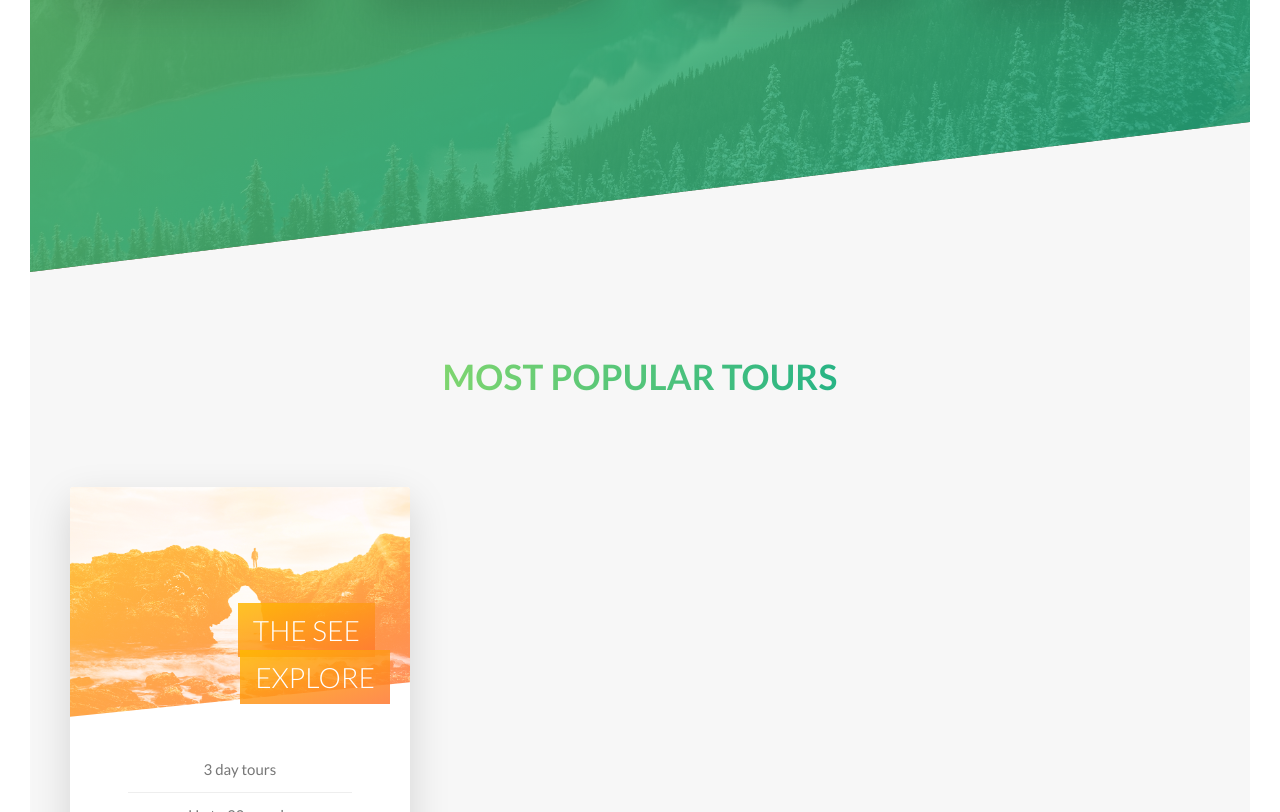
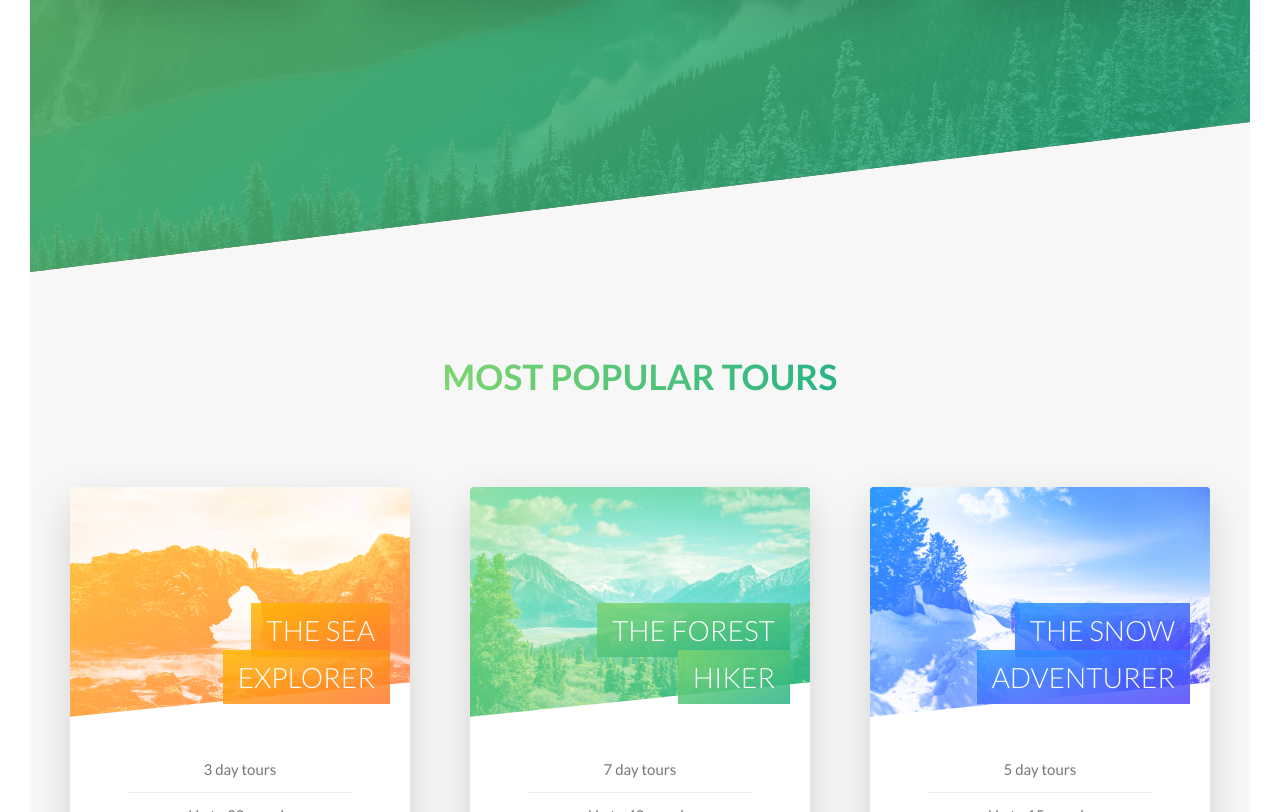
Before and after one commit to pilarrus/Natours, a website: page index.html in a window 1280 px wide. Shown: the part 1988-2800 px from the top of the page. Drawn offline with Linux system fonts and the light colour scheme.

Commit message:
Building the Tours Section Part 3

```diff
--- a/index.html
+++ b/index.html
@@ -139,7 +139,7 @@
         </div>
       </section>
 
-      <section class="section-tours">
+      <section class="section-tours" id="section-tours">
         <div class="u-center-text u-margin-bottom-big">
           <h2 class="heading-secondary">
             Most popular tours
@@ -149,12 +149,14 @@
         <div class="row">
           <div class="col-1-of-3">
             <div class="card">
-              <h class="card__side card__side--front">
+              <div class="card__side card__side--front">
                 <div class="card__picture card__picture--1">
                   &nbsp;
                 </div>
                 <h4 class="card__heading">
-                  <span class="card__heading-span card__heading-span--1">The See Explore</span>
+                  <span class="card__heading-span card__heading-span--1"
+                    >The Sea Explorer</span
+                  >
                 </h4>
                 <div class="card__details">
                   <ul>
@@ -167,23 +169,86 @@
                 </div>
               </div>
               <div class="card__side card__side--back card__side--back-1">
-                BACK
+                <div class="card__cta">
+                  <div class="card__price-box">
+                    <p class="card__price-only">Only</p>
+                    <p class="card__price-value">$297</p>
+                  </div>
+                  <a href="#popup" class="btn btn--white">Book now!</a>
+                </div>
               </div>
             </div>
           </div>
 
           <div class="col-1-of-3">
             <div class="card">
-              Card text
+              <div class="card__side card__side--front">
+                <div class="card__picture card__picture--2">
+                  &nbsp;
+                </div>
+                <h4 class="card__heading">
+                  <span class="card__heading-span card__heading-span--2"
+                    >The Forest Hiker</span
+                  >
+                </h4>
+                <div class="card__details">
+                  <ul>
+                    <li>7 day tours</li>
+                    <li>Up to 40 people</li>
+                    <li>6 tour guides</li>
+                    <li>Sleep in provided tents</li>
+                    <li>Difficulty: medium</li>
+                  </ul>
+                </div>
+              </div>
+              <div class="card__side card__side--back card__side--back-2">
+                <div class="card__cta">
+                  <div class="card__price-box">
+                    <p class="card__price-only">Only</p>
+                    <p class="card__price-value">$497</p>
+                  </div>
+                  <a href="#popup" class="btn btn--white">Book now!</a>
+                </div>
+              </div>
             </div>
           </div>
 
           <div class="col-1-of-3">
             <div class="card">
-              Card text
+              <div class="card__side card__side--front">
+                <div class="card__picture card__picture--3">
+                  &nbsp;
+                </div>
+                <h4 class="card__heading">
+                  <span class="card__heading-span card__heading-span--3"
+                    >The Snow Adventurer</span
+                  >
+                </h4>
+                <div class="card__details">
+                  <ul>
+                    <li>5 day tours</li>
+                    <li>Up to 15 people</li>
+                    <li>3 tour guides</li>
+                    <li>Sleep in provided tents</li>
+                    <li>Difficulty: hard</li>
+                  </ul>
+                </div>
+              </div>
+              <div class="card__side card__side--back card__side--back-3">
+                <div class="card__cta">
+                  <div class="card__price-box">
+                    <p class="card__price-only">Only</p>
+                    <p class="card__price-value">$897</p>
+                  </div>
+                  <a href="#popup" class="btn btn--white">Book now!</a>
+                </div>
+              </div>
             </div>
           </div>
+        </div>
 
+        <div class="u-center-text u-margin-top-huge">
+          <a href="#" class="btn btn--green">Discover all tours</a>
         </div>
       </section>
     </main>
--- a/sass/components/_button.scss
+++ b/sass/components/_button.scss
@@ -12,9 +12,8 @@
   }
 
   &:hover {
-    transform: translateY(-0.3px);
+    transform: translateY(-0.3rem);
     box-shadow: 0 1rem 2rem rgba($color-black, 0.2);
-
     &::after {
       transform: scaleX(1.4) scaleY(1.6);
       opacity: 0;
@@ -22,17 +21,8 @@
   }
 
   &:active {
-    transform: translateY(-0.1px);
+    transform: translateY(-0.1rem);
     box-shadow: 0 0.5rem 1rem rgba($color-black, 0.2);
-  }
-
-  &--white {
-    background-color: $color-white;
-    color: $color-grey-dark;
-
-    &::after {
-      background-color: $color-white;
-    }
   }
 
   &::after {
@@ -52,6 +42,23 @@
     animation: moveInBottom 0.5s ease-out 0.75s;
     animation-fill-mode: backwards;
   }
+
+  &--white {
+    background-color: $color-white;
+    color: $color-grey-dark;
+    &::after {
+      background-color: $color-white;
+    }
+  }
+
+  &--green {
+    background-color: $color-primary;
+    color: $color-white;
+
+    &::after {
+      background-color: $color-primary;
+    }
+  }
 }
 
 .btn-text {
@@ -67,14 +74,14 @@
   }
 
   &:hover {
+    color: $color-white;
     background-color: $color-primary;
-    color: $color-white;
     box-shadow: 0 1rem 2rem rgba($color-black, 0.15);
     transform: translateY(-2px);
   }
 
   &:active {
     box-shadow: 0 0.5rem 1rem rgba($color-black, 0.15);
-    transform: translateY(-2px);
+    transform: translateY(0);
   }
 }
--- a/sass/components/_card.scss
+++ b/sass/components/_card.scss
@@ -31,6 +31,22 @@
           $color-secondary-dark
         );
       }
+
+      &-2 {
+        background-image: linear-gradient(
+          to right bottom,
+          $color-primary-light,
+          $color-primary-dark
+        );
+      }
+
+      &-3 {
+        background-image: linear-gradient(
+          to right bottom,
+          $color-tertiary-light,
+          $color-tertiary-dark
+        );
+      }
     }
   }
 
@@ -49,6 +65,8 @@
     background-blend-mode: screen;
     -webkit-clip-path: polygon(0 0, 100% 0, 100% 85%, 0 100%);
     clip-path: polygon(0 0, 100% 0, 100% 85%, 0 100%);
+    border-top-left-radius: 3px;
+    border-top-right-radius: 3px;
 
     &--1 {
       background-image: linear-gradient(
@@ -60,11 +78,21 @@
     }
 
     &--2 {
-      background-image: url(../img/nat-6.jpg);
+      background-image: linear-gradient(
+          to right bottom,
+          $color-primary-light,
+          $color-primary-dark
+        ),
+        url(../img/nat-6.jpg);
     }
 
     &--3 {
-      background-image: url(../img/nat-7.jpg);
+      background-image: linear-gradient(
+          to right bottom,
+          $color-tertiary-light,
+          $color-tertiary-dark
+        ),
+        url(../img/nat-7.jpg);
     }
   }
 
@@ -92,6 +120,22 @@
         rgba($color-secondary-dark, 0.85)
       );
     }
+
+    &--2 {
+      background-image: linear-gradient(
+        to right bottom,
+        rgba($color-primary-light, 0.85),
+        rgba($color-primary-dark, 0.85)
+      );
+    }
+
+    &--3 {
+      background-image: linear-gradient(
+        to right bottom,
+        rgba($color-tertiary-light, 0.85),
+        rgba($color-tertiary-dark, 0.85)
+      );
+    }
   }
 
   &__details {
@@ -113,4 +157,35 @@
       }
     }
   }
+
+  // FRONT SIDE STYLING
+  &__cta {
+    position: absolute;
+    top: 50%;
+    left: 50%;
+    transform: translate(-50%, -50%);
+    width: 90%;
+    text-align: center;
   }
+
+  &__price-box {
+    text-align: center;
+    color: $color-white;
+    margin-bottom: 8rem;
+  }
+
+  &__price-only {
+    font-size: 1.4rem;
+    text-transform: uppercase;
+  }
+
+  &__price-value {
+    font-size: 6rem;
+    font-weight: 100;
+  }
+
+  &__price-value {
+    font-size: 6rem;
+    font-weight: 100;
+  }
+}
```
Also changed, not shown: css/style.css. Lines whose indentation alone changed are shown as unchanged.
